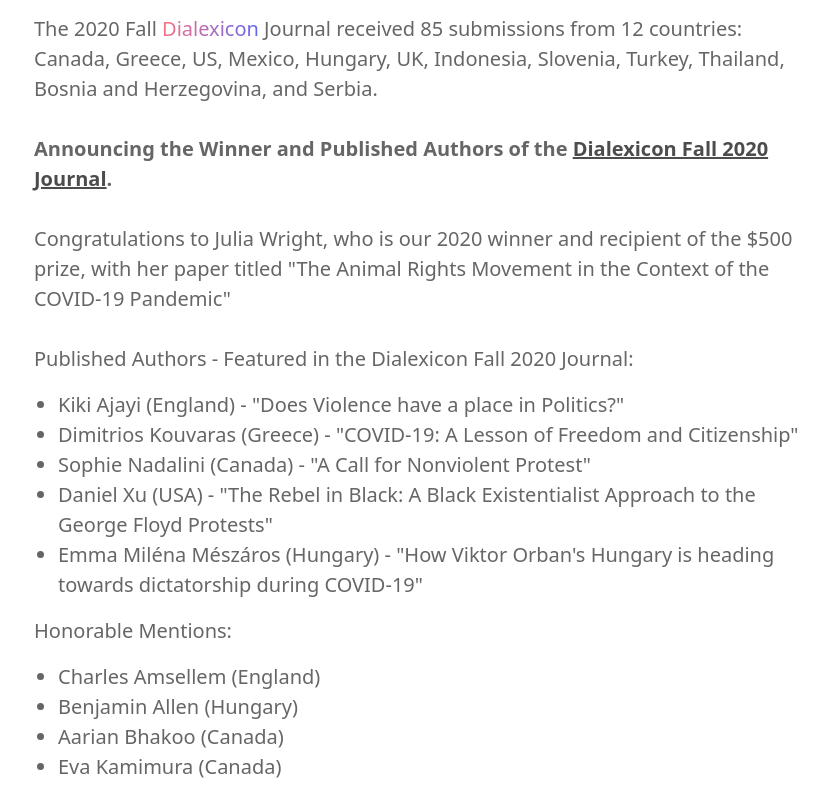
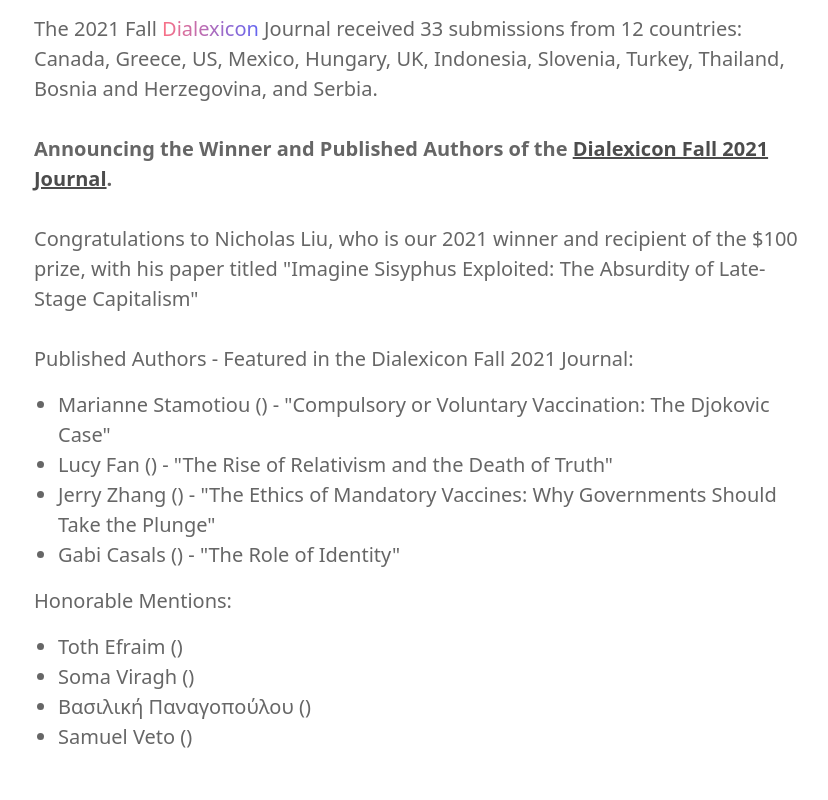
Before and after one commit to minor/dialexicon.org, a Next.js app: page /journal in a window 1280 px wide. Shown: the part 1500-2300 px from the top of the page, without its empty margins (222-1050 px from the left). Built offline with nearby package versions, Linux system fonts and the light colour scheme.

Commit message:
update(journal): winners!

```diff
--- a/pages/journal.js
+++ b/pages/journal.js
@@ -14,14 +14,14 @@
         <div className="pt-32 pb-12 md:pt-40">
           {/* Section header */}
           <div className="pb-8 text-center">
-            <h1 className="mb-8 text-4xl font-extrabold tracking-tighter md:text-5xl leading-tighter">
+            <h1 className="mb-8 text-4xl font-extrabold tracking-tighter leading-tighter md:text-5xl">
               Our Journal
             </h1>
           </div>
         </div>
         <div className="max-w-3xl">
           <div className="pb-12 text-left md:pb-16">
-            <h1 className="mb-4 text-2xl font-bold md:text-3xl leading-tighter">
+            <h1 className="mb-4 text-2xl font-bold leading-tighter md:text-3xl">
               Current Volume
             </h1>
             <div className="mx-auto">
@@ -76,8 +76,69 @@
             </h1> */}
             <div className="mx-auto">
               <p className="mb-4 text-xl text-gray-600">
+                The 2021 Fall{" "}
+                <span className="text-transparent bg-gradient-to-r from-rose-400 to-indigo-500 bg-clip-text">
+                  Dialexicon
+                </span>{" "}
+                Journal received 33 submissions from 12 countries: Canada,
+                Greece, US, Mexico, Hungary, UK, Indonesia, Slovenia, Turkey,
+                Thailand, Bosnia and Herzegovina, and Serbia.
+                <br />
+                <br />
+                <span className="font-semibold">
+                  Announcing the Winner and Published Authors of the{" "}
+                  <a
+                    href="/"
+                    className="text-gray-700 underline hover:text-black"
+                    target="_blank"
+                    rel="noopener"
+                  >
+                    Dialexicon Fall 2021 Journal
+                  </a>
+                  .
+                </span>{" "}
+                <br />
+                <br />
+                ​Congratulations to Nicholas Liu, who is our 2021 winner and
+                recipient of the $100 prize, with his paper titled "Imagine
+                Sisyphus Exploited: The Absurdity of Late-Stage Capitalism" ​
+                <br />
+                <br />
+                Published Authors - Featured in the Dialexicon Fall 2021
+                Journal:
+                <ul className="mt-4 mb-4 ml-6 list-disc">
+                  <li>
+                    Marianne Stamotiou () - "Compulsory or Voluntary
+                    Vaccination: The Djokovic Case"
+                  </li>
+                  <li>
+                    Lucy Fan () - "The Rise of Relativism and the Death of
+                    Truth"
+                  </li>
+                  <li>
+                    Jerry Zhang () - "The Ethics of Mandatory Vaccines: Why
+                    Governments Should Take the Plunge"
+                  </li>
+                  <li>Gabi Casals () - "The Role of Identity"</li>
+                </ul>
+                Honorable Mentions:
+                <ul className="mt-4 mb-4 ml-6 list-disc">
+                  <li>Toth Efraim ()</li>
+                  <li>Soma Viragh ()</li>
+                  <li>Βασιλική Παναγοπούλου ()</li>
+                  <li>Samuel Veto ()</li>
+                </ul>
+              </p>
+            </div>
+          </div>
+          <div className="pb-12 text-left md:pb-16">
+            <h1 className="mb-8 text-2xl font-bold leading-tighter md:text-3xl">
+              Past Volumes
+            </h1>
+            <div className="mx-auto">
+              <p className="mb-4 text-xl text-gray-600">
                 The 2020 Fall{" "}
-                <span className="text-transparent bg-clip-text bg-gradient-to-r from-rose-400 to-indigo-500">
+                <span className="text-transparent bg-gradient-to-r from-rose-400 to-indigo-500 bg-clip-text">
                   Dialexicon
                 </span>{" "}
                 Journal received 85 submissions from 12 countries: Canada,
```
